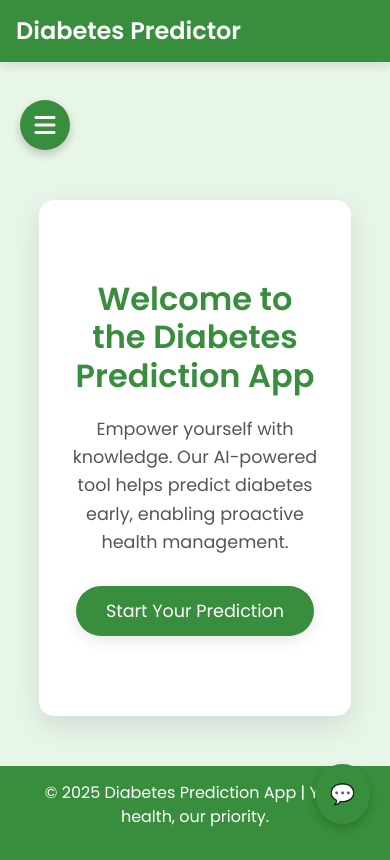
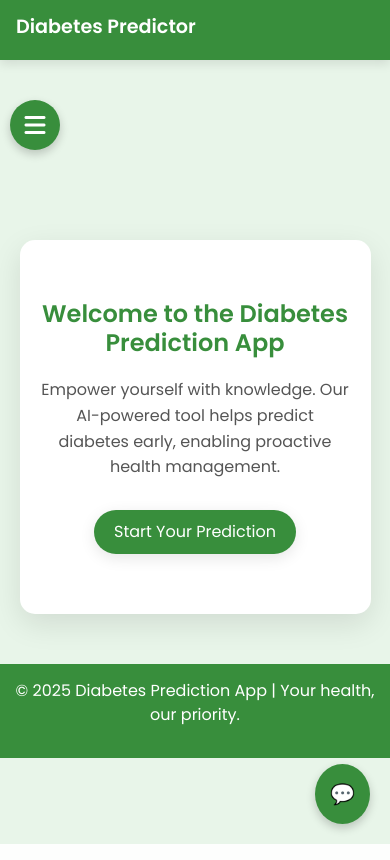
Before and after one commit to bhupesh-6124/diabetes_prediction1, a Flask app: page /index in a window 390 px wide. Run offline with Flask 3, Linux system fonts and the light colour scheme; parts of the project's set-up code (start-up, migrations or seed data) failed here and were passed over; some libraries are stand-ins or nearby versions.

Commit message:
Update index.html

```diff
--- a/templates/index.html
+++ b/templates/index.html
@@ -11,43 +11,33 @@
 <style>
 /* Overall page settings */
 body {
-            background: #E8F5E9; /* Soft, light green */
+    background: #E8F5E9;
     color: #333;
     font-family: 'Poppins', sans-serif;
-            height: 100vh;
     margin: 0;
-            display: flex;
-            flex-direction: column;
-            justify-content: space-between;
-            align-items: center;
     font-size: 16px;
 }
 
 /* Navbar styling */
 .navbar {
-            background: #388E3C; /* Green color */
+    position: relative; /* scrolls with page */
     padding: 1rem 2rem;
     width: 100%;
-            box-shadow: 0 4px 10px rgba(0, 0, 0, 0.1);
-            position: fixed;
-            top: 0;
-            left: 0;
+    background: #388E3C;
+    box-shadow: 0 4px 10px rgba(0,0,0,0.1);
+    display: flex;
+    justify-content: space-between;
+    align-items: center;
     z-index: 1000;
-            display: flex;
-            justify-content: space-between; /* brand left, user right */
-            align-items: center;
 }
 
-        /* Brand / App Name */
 /* Brand / App Name */
 .navbar-brand {
     font-size: 2rem;
     font-weight: 600;
-    color: #fff !important;   /* Force white color */
+    color: #fff !important;
     text-decoration: none;
 }
-
-/* Prevent color change on hover or active */
 .navbar-brand:hover,
 .navbar-brand:focus,
 .navbar-brand:active {
@@ -58,7 +48,7 @@
 /* Navbar User Info */
 .navbar-user-info {
     display: flex;
-            flex-direction: column; /* Stack vertically */
+    flex-direction: column;
     align-items: flex-end;
     gap: 5px;
     color: white;
@@ -74,11 +64,11 @@
     padding: 5px 10px;
     border-radius: 8px;
     backdrop-filter: blur(6px);
-            background: rgba(255, 255, 255, 0.2);
+    background: rgba(255,255,255,0.2);
     transition: 0.3s;
 }
 .navbar-user-info a:hover {
-            background: rgba(255, 255, 255, 0.35);
+    background: rgba(255,255,255,0.35);
 }
 
 /* Hero Section */
@@ -88,14 +78,12 @@
     justify-content: center;
     align-items: center;
     padding: 80px 30px;
-             background: white;/*rgb(255, 255, 255); */
+    background: white;
     border-radius: 15px;
-            box-shadow: 0 10px 30px rgba(0, 0, 0, 0.1);
+    box-shadow: 0 10px 30px rgba(0,0,0,0.1);
     width: 80%;
     max-width: 800px;
-            margin-top: 200px;
-            margin-bottom: 50px;
-            animation: fadeIn 2s ease-in-out;
+    margin: 150px auto 50px auto; /* adjusted for navbar */
     text-align: center;
 }
 
@@ -121,14 +109,62 @@
     border-radius: 25px;
     border: none;
     transition: all 0.3s ease;
-            box-shadow: 0 4px 15px rgba(0, 0, 0, 0.1);
+    box-shadow: 0 4px 15px rgba(0,0,0,0.1);
 }
-
 .btn-custom:hover {
     background: #FF7043;
     transform: translateY(-3px);
-            box-shadow: 0 8px 25px rgba(0, 0, 0, 0.2);
+    box-shadow: 0 8px 25px rgba(0,0,0,0.2);
 }
+
+/* Floating Hamburger Menu */
+.hamburger-menu {
+    position: absolute; /* moves with scroll */
+    top: 120px;
+    left: 20px;
+    z-index: 100;
+    display: flex;
+    flex-direction: column;
+    align-items: flex-start;
+}
+.hamburger-button {
+    background: #388E3C;
+    color: white;
+    border: none;
+    border-radius: 50%;
+    width: 50px;
+    height: 50px;
+    font-size: 24px;
+    display: flex;
+    align-items: center;
+    justify-content: center;
+    box-shadow: 0 4px 10px rgba(0,0,0,0.2);
+    cursor: pointer;
+    transition: 0.3s;
+}
+.hamburger-button:hover { background: #FF7043; }
+
+.hamburger-menu-items {
+    display: none;
+    margin-top: 10px;
+    background: rgba(255,255,255,0.8);
+    backdrop-filter: blur(6px);
+    padding: 10px;
+    border-radius: 10px;
+    box-shadow: 0 4px 10px rgba(0,0,0,0.2);
+    flex-direction: column;
+    gap: 8px;
+    min-width: 140px;
+}
+.hamburger-menu-items a {
+    color: #388E3C;
+    text-decoration: none;
+    font-weight: 600;
+    display: flex;
+    align-items: center;
+    gap: 6px;
+}
+.hamburger-menu-items a:hover { background: #f2f2f2; border-radius: 5px; padding-left: 5px; }
 
 /* Chatbot Floating Button */
 .chatbot-button {
@@ -142,15 +178,12 @@
     border: none;
     cursor: pointer;
     font-size: 20px;
-            box-shadow: 0 4px 10px rgba(0, 0, 0, 0.2);
+    box-shadow: 0 4px 10px rgba(0,0,0,0.2);
     transition: transform 0.3s ease;
 }
+.chatbot-button:hover { transform: scale(1.1); }
 
-        .chatbot-button:hover {
-            transform: scale(1.1);
-        }
-
-        /* Chatbot Box */
+/* Chatbox */
 .chatbox {
     position: fixed;
     bottom: 80px;
@@ -158,12 +191,11 @@
     width: 350px;
     background: white;
     border-radius: 12px;
-            box-shadow: 0 4px 15px rgba(0, 0, 0, 0.2);
+    box-shadow: 0 4px 15px rgba(0,0,0,0.2);
     display: none;
     flex-direction: column;
     overflow: hidden;
 }
-
 .chatbox-header {
     background: #388E3C;
     color: white;
@@ -171,27 +203,23 @@
     text-align: center;
     font-weight: bold;
 }
-
 .chatbox-body {
     height: 300px;
     overflow-y: auto;
     padding: 10px;
     background: #f8fafc;
 }
-
 .chatbox-footer {
     display: flex;
     padding: 10px;
     border-top: 1px solid #ddd;
 }
-
 .chatbox-footer input {
     flex: 1;
     padding: 8px;
     border: none;
     border-radius: 5px;
 }
-
 .chatbox-footer button {
     background: #388E3C;
     color: white;
@@ -212,89 +240,33 @@
     width: 100%;
 }
 
-        /* Hamburger Menu Container */
-        .hamburger-menu {
-            position: absolute; /* Moves with scrolling */
-            top: 100px;
-            left: 20px;
-            z-index: 100;
-            display: flex;
-            flex-direction: column;
-            align-items: flex-start;
-        }
-
-        /* Hamburger Button */
-        .hamburger-button {
-            background: #388E3C;
-            color: white;
-            border: none;
-            border-radius: 50%;
-            width: 50px;
-            height: 50px;
-            font-size: 24px;
-            display: flex;
-            align-items: center;
-            justify-content: center;
-            box-shadow: 0 4px 10px rgba(0,0,0,0.2);
-            cursor: pointer;
-            transition: 0.3s;
-        }
-
-        /* Hidden Menu */
-        .hamburger-menu-items {
-            display: none; /* Hidden by default */
-            margin-top: 10px;
-            background: rgba(255,255,255,0.8);
-            backdrop-filter: blur(6px);
-            padding: 10px;
-            border-radius: 10px;
-            box-shadow: 0 4px 10px rgba(0,0,0,0.2);
-            flex-direction: column;
-            gap: 8px;
-            min-width: 140px;
-        }
-
-        /* Menu Links */
-        .hamburger-menu-items a {
-            color: #388E3C;
-            text-decoration: none;
-            font-weight: 600;
-            display: flex;
-            align-items: center;
-            gap: 6px;
-        }
-
 /* Responsive Design */
 @media (max-width: 768px) {
     .navbar {
+        flex-direction: column;
+        align-items: flex-start;
         padding: 0.5rem 1rem;
     }
-
-            .navbar-brand {
-                font-size: 1.5rem; /* smaller brand text */
+    .navbar-brand { font-size: 1.5rem; margin-bottom: 5px; }
+    .navbar-user-info { align-items: flex-start; font-size: 0.85rem; gap: 3px; }
+    .navbar-user-info a { font-size: 0.75rem; padding: 3px 8px; }
+    .hero { width: 90%; margin-top: 180px; padding: 60px 20px; }
+    .hamburger-menu { top: 100px; left: 10px; }
+    .chatbox { width: 90%; right: 5%; }
 }
-
-            .navbar-user-info {
-                font-size: 0.85rem;
-                gap: 3px;
-            }
-
-            .navbar-user-info a {
-                font-size: 0.75rem;
-                padding: 3px 8px;
-            }
-
-            .chatbox {
-                width: 90%;
-                right: 5%;
-            }
+@media (max-width: 480px) {
+    .navbar-brand { font-size: 1.2rem; }
+    .hero h1 { font-size: 1.5rem; }
+    .hero p { font-size: 1rem; }
+    .btn-custom { font-size: 1rem; padding: 10px 20px; }
 }
 </style>
 </head>
 <body>
+
 <!-- Navbar -->
 <nav class="navbar">
-        <a class="navbar-brand" >Diabetes Predictor</a>
+    <a class="navbar-brand">Diabetes Predictor</a>
     {% if user_name %}
     <div class="navbar-user-info">
         <div><i class="fas fa-user"></i> {{ user_name }}</div>
@@ -320,7 +292,7 @@
     <a href="/predict" class="btn btn-custom">Start Your Prediction</a>
 </div>
 
-    <!-- Chatbot UI -->
+<!-- Chatbot -->
 <button class="chatbot-button" onclick="toggleChatbot()">💬</button>
 <div class="chatbox" id="chatbox">
     <div class="chatbox-header">Diabetes Chatbot</div>
@@ -333,66 +305,58 @@
 
 <!-- Footer -->
 <footer>
-        <div class="container">
     <p>&copy; 2025 Diabetes Prediction App | Your health, our priority.</p>
-        </div>
 </footer>
 
 <script>
-        // Hamburger toggle
 function toggleMenu() {
     const menu = document.getElementById("menu-items");
     menu.style.display = (menu.style.display === "flex") ? "none" : "flex";
 }
 
-        // Chatbot toggle
 function toggleChatbot() {
     const chatbox = document.getElementById("chatbox");
     chatbox.style.display = (chatbox.style.display === "flex") ? "none" : "flex";
 }
 
-        // Append chat messages
 function appendMessage(text, sender) {
     const chatBody = document.getElementById("chatbox-body");
     const message = document.createElement("div");
-            message.classList.add("chat-message");
     message.style.padding = "8px";
     message.style.margin = "5px";
     message.style.borderRadius = "8px";
-            if (sender === "user") {
-                message.style.background = "#D1F2EB";
-                message.style.textAlign = "right";
+    message.innerText = text;
+    if(sender==="user"){
+        message.style.background="#D1F2EB";
+        message.style.textAlign="right";
     } else {
-                message.style.background = "#E8F5E9";
-                message.style.textAlign = "left";
+        message.style.background="#E8F5E9";
+        message.style.textAlign="left";
     }
-            message.innerText = text;
     chatBody.appendChild(message);
     chatBody.scrollTop = chatBody.scrollHeight;
 }
 
-        // Send chat
 function sendMessage() {
     const chatInput = document.getElementById("chat-input");
     const userMessage = chatInput.value.trim();
-            if (userMessage === "") return;
-            appendMessage("You: " + userMessage, "user");
+    if(!userMessage) return;
+    appendMessage("You: "+userMessage, "user");
 
     fetch("/chatbot", {
-                method: "POST",
-                headers: { "Content-Type": "application/json" },
-                body: JSON.stringify({ message: userMessage })
+        method:"POST",
+        headers:{"Content-Type":"application/json"},
+        body: JSON.stringify({message:userMessage})
     })
-            .then(response => response.json())
-            .then(data => appendMessage("Bot: " + data.response, "bot"))
-            .catch(error => console.error("Error:", error));
+    .then(res=>res.json())
+    .then(data=>appendMessage("Bot: "+data.response, "bot"))
+    .catch(err=>console.error(err));
 
-            chatInput.value = "";
+    chatInput.value="";
 }
 
-        // Press Enter to send message
-        document.getElementById("chat-input").addEventListener("keypress", function(event) {
-            if (event.key === "Enter") sendMessage();
+document.getElementById("chat-input").addEventListener("keypress", function(event){
+    if(event.key==="Enter") sendMessage();
 });
 </script>
 </body>
```
Lines whose indentation alone changed are shown as unchanged.
